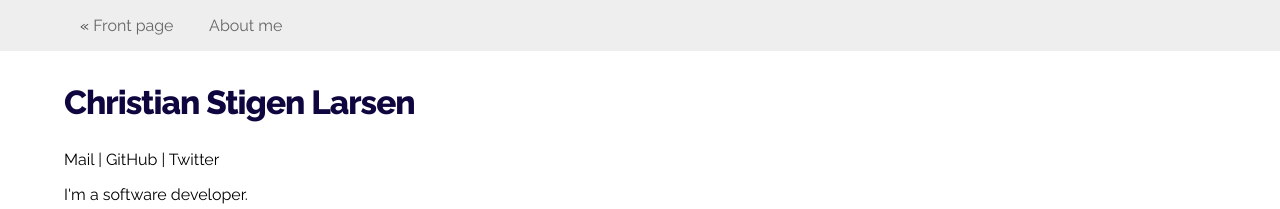
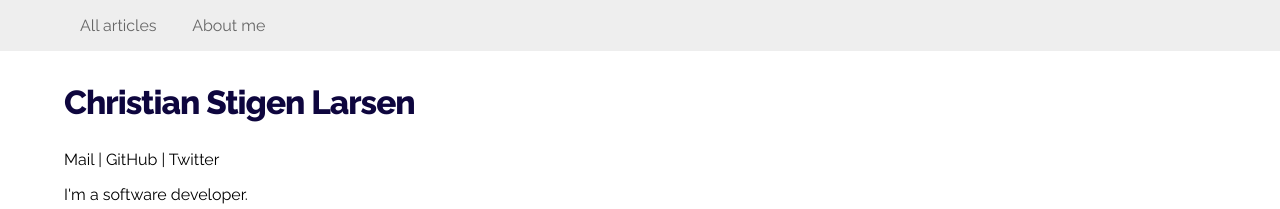
Before and after one commit to cslarsen/csl.name, a Jekyll site: the page built from index.html, in a window 1280 px wide. Shown: the top 209 px of the page. Built offline with Jekyll 4.4.1, drawn with Linux system fonts in a browser that asks for light colours; Markdown is read by kramdown in place of the engine named in the settings.

Commit message:
Changed item

```diff
--- a/_layouts/default.html
+++ b/_layouts/default.html
@@ -14,7 +14,7 @@
   </head>
   <body>
     <div id="header">
-      <span class="button">&laquo; <a href="/">Front page</a></span>
+      <span class="button"><a href="/">All articles</a></span>
       <span class="button"><a href="/about">About me</a></span>
     </div>
 
```
